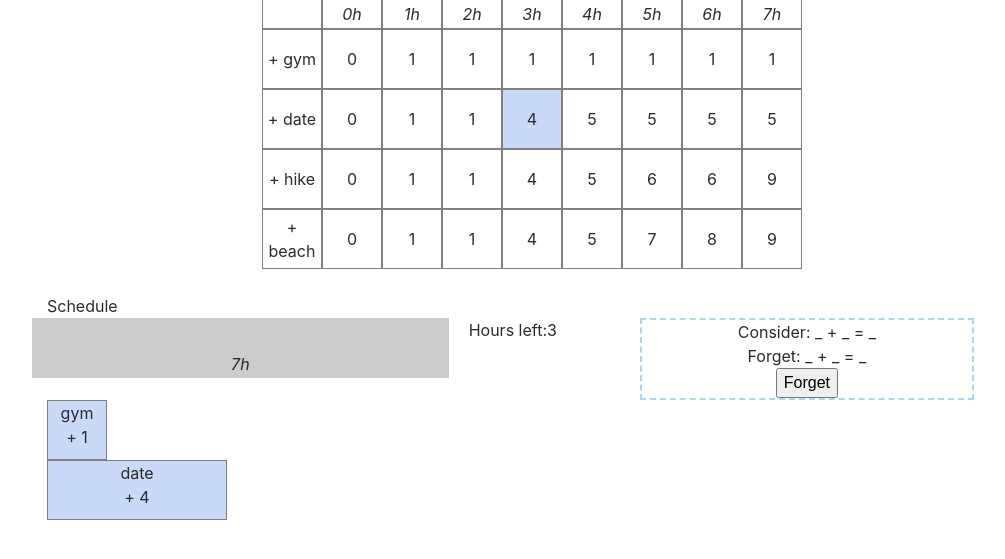
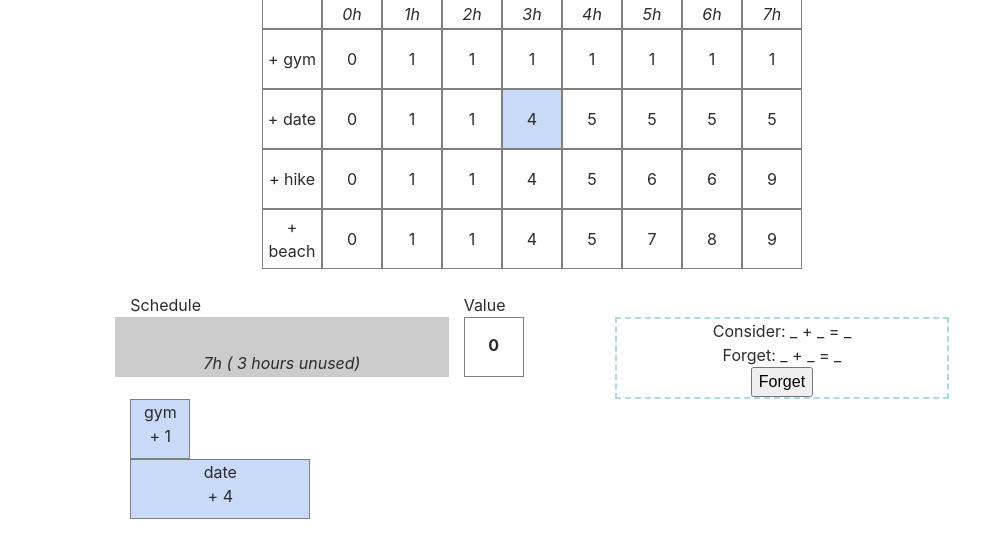
Before and after one commit to austinchambers/dynamic-programming-fun, a PHP site: page /interactions/scheduling/scheduling.html in a window 1280 px wide. Shown: the part 119-678 px from the top of the page, without its empty margins (108-1113 px from the left). Run offline with PHP 8.4, Linux system fonts and the light colour scheme; some libraries are stand-ins or nearby versions.

Commit message:
Adding span for hours unused within schedule and value box with its own identifiable span.

```diff
--- a/interactions/interactions.css
+++ b/interactions/interactions.css
@@ -61,7 +61,6 @@
 .dropzone {
     background-color: #ccc;
     padding: 10px;
-    margin-right: 20px;
     width: 420px;
     height: 70px;
     border: dashed 4px transparent;
@@ -97,7 +96,8 @@
 }
 
 .block {
-    height: 70px;
+    height: 60px;
+    width: 60px;
     border-color: grey;
     border-style: solid;
     border-width: 1px;
--- a/interactions/scheduling/scheduling.html
+++ b/interactions/scheduling/scheduling.html
@@ -38,14 +38,30 @@
 		</tr>
 	</table>
 
-	<br>
-	<div class="col-1"></div>
-	<div class="row col-2" style="text-align: left">Schedule</div>
+	<div class="col-12"><br></div>
 	<div class="row">
-		<div class="col-5 dropzone" id="scheduler">
-			<div style="padding-top: 20px"><span style="text-align: center; font-style: italic" class="scheduler-hours-remaining"> 7h </span></div>
+		<div class="col-1"></div>
+		<div class="col-1" style="text-align: left">Schedule</div>
+		<div class="col-3" style="text-align: left"></div>
+		<div class="col-1" style="text-align: left">Value</div>
+	</div>
+	<div class="row">
+		<div class="col-1"></div>
+		<div class="col-4 dropzone" id="scheduler">
+			<div style="padding-top: 20px">
+				<span style="text-align: center; font-style: italic">
+					<span class="scheduler-hours-remaining"> 7h</span>
+					<span> (</span>
+					<span id="hours-left"></span>
+					<span> hours unused) </span>
+				</span>
+			</div>
 		</div>
-		Hours left:<span id="hours-left"></span>
+		<div class="col-1">
+			<div class="block">
+				<div style="padding-top: 15px;"><strong><span style="text-align: center;" class="scheduler-value"> 0 </span></strong></div>
+			</div>
+		</div>
 		<div class="col-1"></div>
 		<div class="col-4" id="computation">
 			<div id="consider">
@@ -68,11 +84,15 @@
 		</div>
 	</div>
 
-
-	<div id="gym" class="block notdropped draggable drag-drop"></div>
-	<div id="date" class="block notdropped draggable drag-drop"></div>
-	<div id="hike" class="block notdropped draggable drag-drop"></div>
-	<div id="beach" class="block notdropped draggable drag-drop"></div>
+	<div class="row">
+		<div class="col-1"></div>
+		<div class="col-11">
+			<div id="gym" class="block notdropped draggable drag-drop"></div>
+			<div id="date" class="block notdropped draggable drag-drop"></div>
+			<div id="hike" class="block notdropped draggable drag-drop"></div>
+			<div id="beach" class="block notdropped draggable drag-drop"></div>
+		</div>
+	</div>
 </div>
 </body>
 </html>
```
Also changed, not shown: interactions/grid/key-interaction.html (+31 -11 lines).
